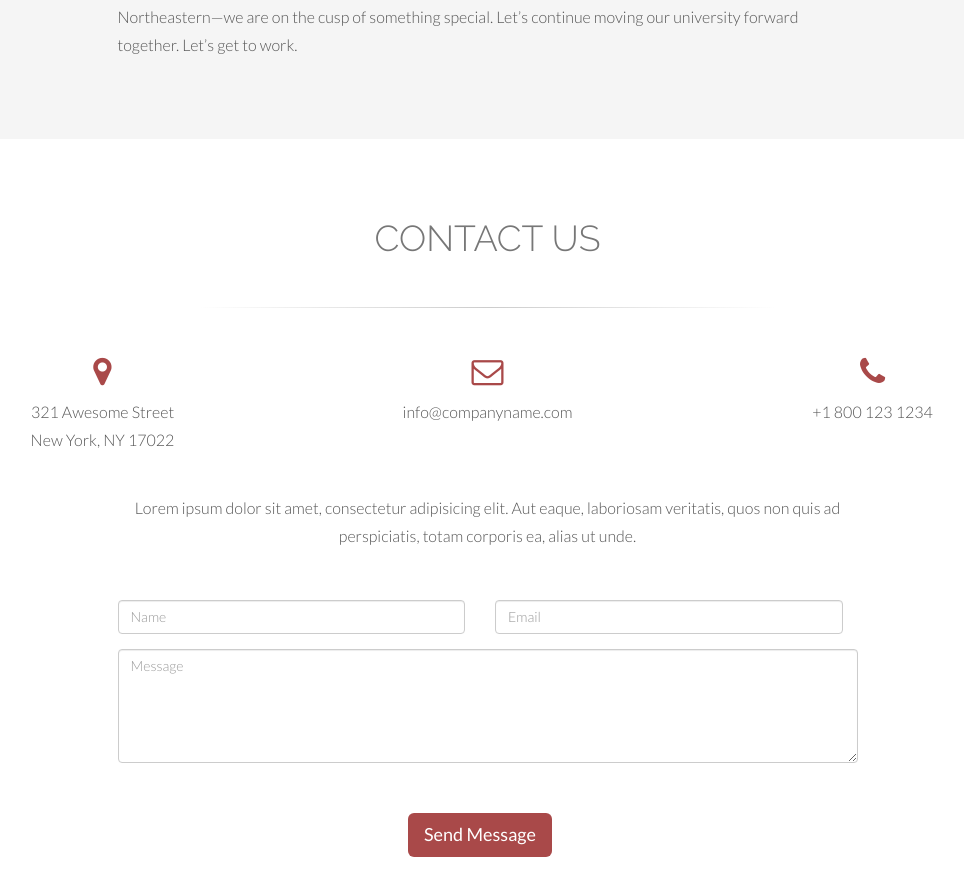
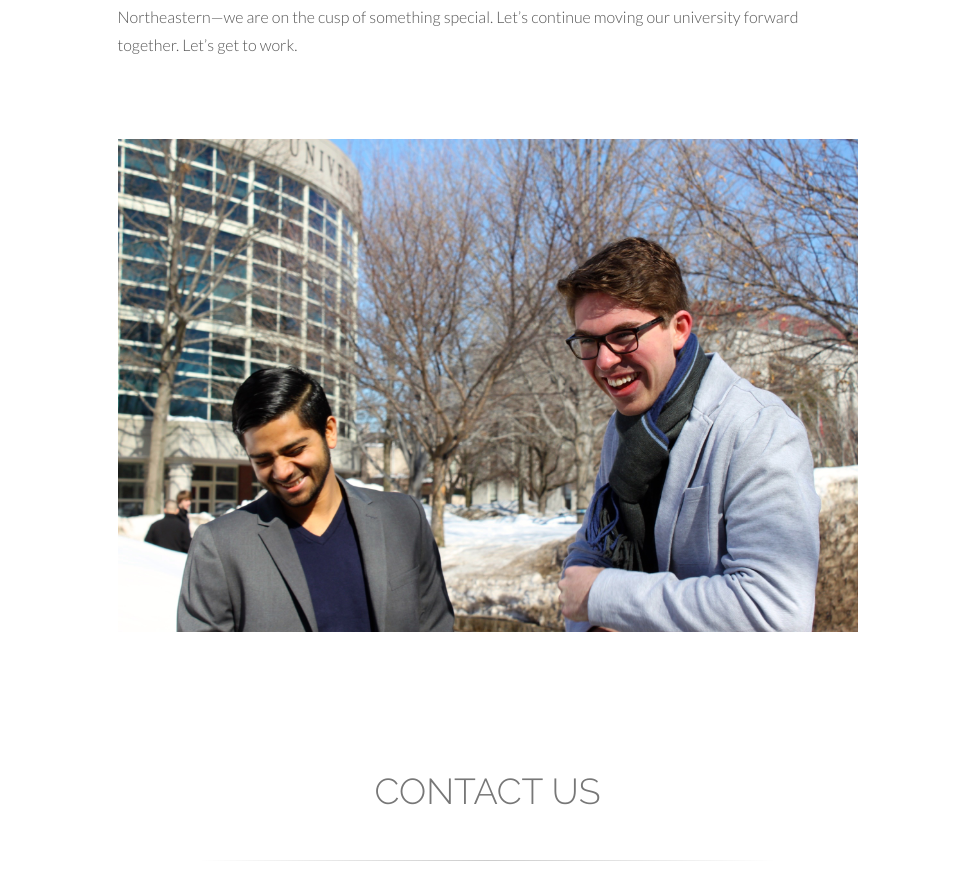
Before and after one commit to John4/engagenu, a plain HTML site: page index.html in a window 1280 px wide. Shown: the part 5309-6199 px from the top of the page, without its empty margins (145-1109 px from the left). Drawn offline with Linux system fonts and the light colour scheme.

Commit message:
Added laughing candid to end before contact section.

```diff
--- a/assets/css/main.css
+++ b/assets/css/main.css
@@ -296,8 +296,8 @@ a:before, a:after {
 #about .fa:hover {
 	background-color: #A94949;
 }
-#platform {
-	background: #f5f5f5;
+#platform, #laughing {
+	background: #fff;
 	padding: 60px 0;
 	text-align: center;
 }
--- a/index.html
+++ b/index.html
@@ -180,6 +180,19 @@
 </div>
 <!-- container -->
 
+<!-- ==== LAUGHING ==== -->
+<div id="laughing" name="laughing" style='padding-top: 0px;'>
+  <div class="container">
+    <div class="row">
+      <div class="col-lg-8 col-lg-offset-2 centered">
+          <img src='assets/img/laughing.jpg' style='max-width: 100%;' >
+      </div>
+    </div>
+    <!-- row -->
+  </div>
+</div>
+<!-- container -->
+
 <!-- ==== CONTACT ==== -->
 <div id="contact" name="contact">
   <div class="container">
```
Also changed, not shown: assets/img/laughing.jpg (added).
